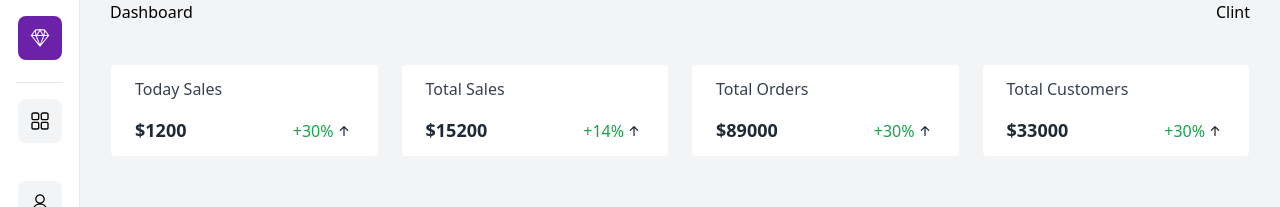
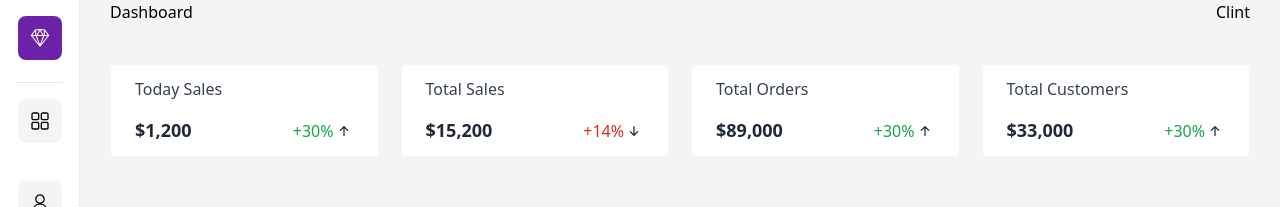
Before and after one commit to abdulqadirmohamed/next-dashboard, a Next.js app: page / in a window 1280 px wide. Shown: the top 207 px of the page. Built offline with nearby package versions, Linux system fonts and the light colour scheme.

Commit message:
update price numbers and arrow

```diff
--- a/src/components/TopCards.jsx
+++ b/src/components/TopCards.jsx
@@ -1,5 +1,6 @@
 import React from "react";
-import { BsArrowUpShort } from "react-icons/bs";
+import { BsArrowUpShort,BsArrowDownShort } from "react-icons/bs";
+
 
 const TopCards = () => {
   const cardData = [
@@ -11,16 +12,17 @@ const TopCards = () => {
   return (
     <div className="grid lg:grid-cols-4 md:grid-cols-2 gap-6 mt-10 border-gray-100 border-[1px]">
       {cardData.map((data) => (
-        <div className="bg-white px-6 py-3 rounded text-gray-700">
+        <div className="bg-white px-6 py-3 rounded text-gray-700" key={data.id}>
           <div>
             <h4>{data.title}</h4>
           </div>
           <div className="flex items-center justify-between mt-4 text-gray-800">
-            <h1 className="text-[18px] font-semibold">${data.price}</h1>
+            <h1 className="text-[18px] font-semibold">${data.price.toLocaleString(navigator.language, { minimumFractionDigits: 0 })}</h1>
             <div className="flex items-center">
-              <span className="text-green-600">+{data.percent}%</span>
+              <span className={`${data.percent < 15 ? 'text-red-600': 'text-green-600'}`}>+{data.percent}%</span>
               <span>
-                <BsArrowUpShort size={20} />
+                {data.percent > 15 ? <BsArrowUpShort size={20} /> : <BsArrowDownShort size={20}/>}
+
               </span>
             </div>
           </div>
```
